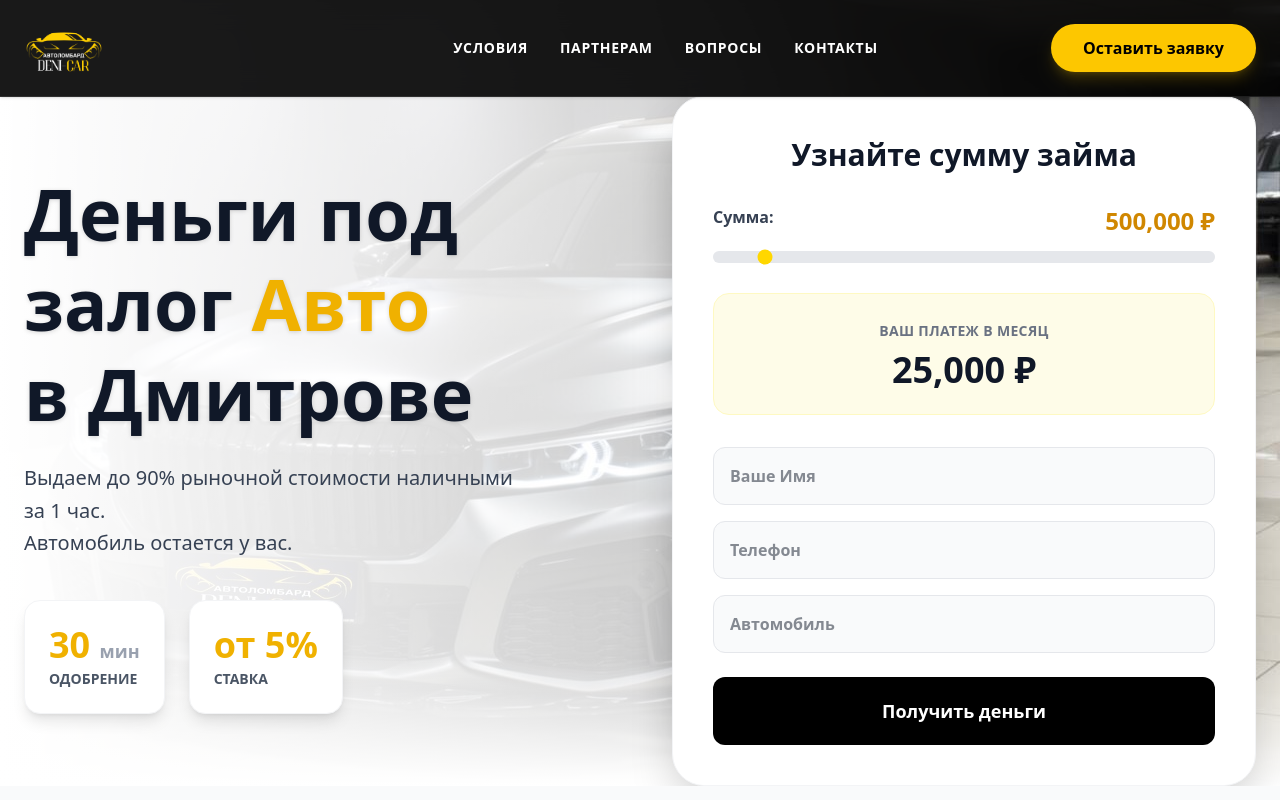
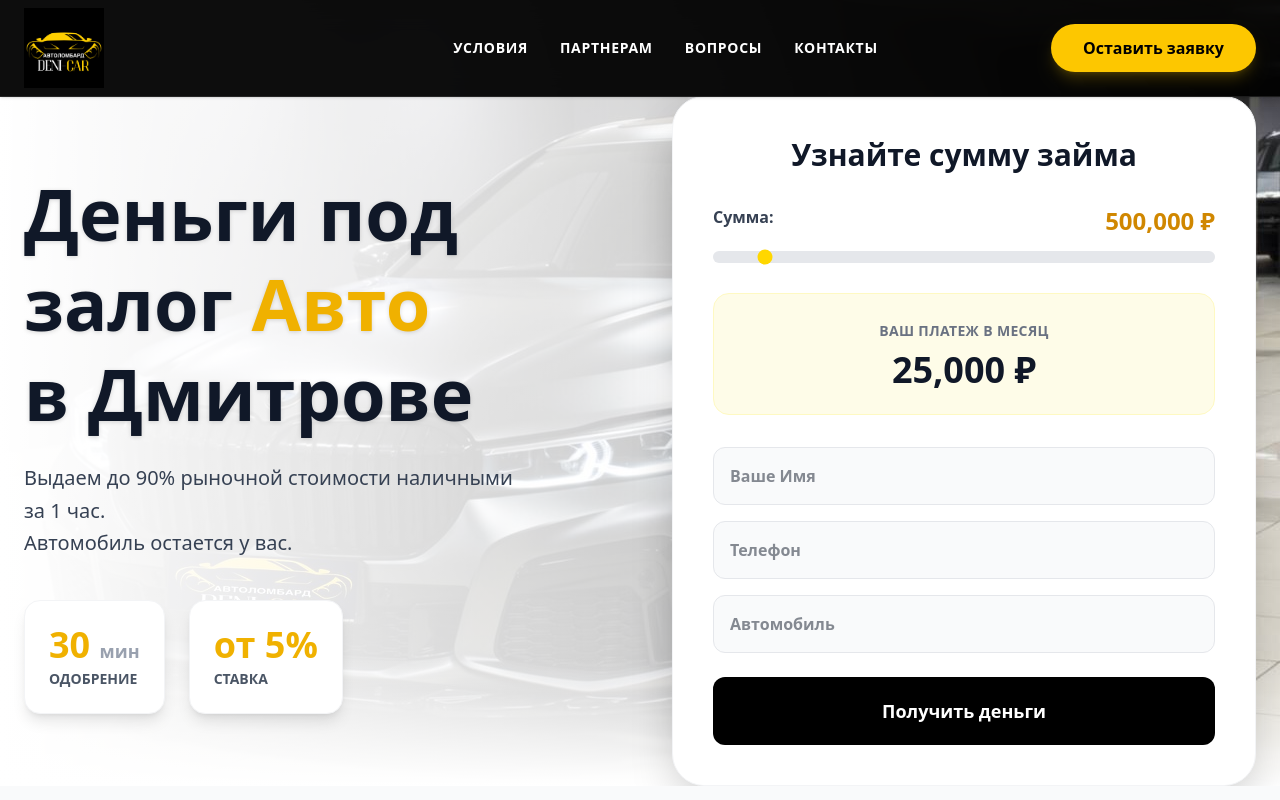
Before and after one commit to gansshumaher8-ship-it/deni-car, a Next.js app: page / in a window 1280 px wide. Shown: the top 800 px of the page. Built offline with nearby package versions, Linux system fonts and the light colour scheme.

Commit message:
Revert logo to jpg

```diff
--- a/app/page.tsx
+++ b/app/page.tsx
@@ -4,13 +4,6 @@ import { useState } from 'react';
 import { motion } from 'framer-motion';
 import { ChevronDown, MapPin, Phone, CheckCircle, Clock, FileText } from 'lucide-react';
 import Image from 'next/image';
-
-// ИМПОРТИРУЕМ КАРТИНКИ НАПРЯМУЮ
-// ВАЖНО: Скопируйте файлы logo-fin.png и car-fin.png в папку app!
-import logoImg from './logo-fin.png';
-import carImg from './car-fin.png';
-// Если bg.jpg тоже не грузится, скопируйте его в app и раскомментируйте строку ниже:
-// import bgImg from './bg.jpg';
 
 // --- КОМПОНЕНТЫ ---
 
@@ -91,12 +84,12 @@ export default function Home() {
     <main className="min-h-screen font-sans bg-white text-gray-900">
 
       {/* --- НАВИГАЦИЯ --- */}
-      <nav className="fixed top-0 w-full z-50 bg-black/90 backdrop-blur-md border-b border-white/10 shadow-sm transition-all">
+      <nav className="fixed top-0 w-full z-50 bg-black/95 backdrop-blur-md border-b border-white/10 shadow-sm transition-all">
         <div className="max-w-7xl mx-auto px-4 md:px-6 h-20 md:h-24 flex justify-between items-center">
 
-          {/* Логотип через IMPORT (надежно) */}
+          {/* Логотип: вернули обычный /logo.jpg из папки public */}
           <div className="relative h-12 w-36 md:h-20 md:w-64 flex-shrink-0">
-             <Image src={logoImg} alt="DENI-CAR" fill className="object-contain object-left" priority placeholder="blur" />
+             <Image src="/logo.jpg" alt="DENI-CAR" fill className="object-contain object-left" priority />
           </div>
 
           <div className="hidden md:flex gap-8 text-sm font-bold uppercase tracking-wider text-white">
@@ -120,7 +113,6 @@ export default function Home() {
       {/* --- HERO SECTION --- */}
       <section className="relative min-h-[90vh] flex items-center pt-24 overflow-hidden">
         <div className="absolute inset-0 z-0">
-          {/* Фон пока оставляем как было, если он работал. Если нет - скажите. */}
           <Image
             src="/bg.jpg"
             alt="Luxury Car"
@@ -233,8 +225,8 @@ export default function Home() {
 
           <div className="flex-1 mt-8 md:mt-0 relative h-64 md:h-[400px] w-full z-10 flex justify-center items-center bg-white/5 rounded-3xl border border-white/10 backdrop-blur-sm p-4">
              <div className="relative w-full h-full">
-                {/* КАРТИНКА ПАРТНЕРОВ ЧЕРЕЗ IMPORT */}
-                <Image src={carImg} alt="Партнерская программа" fill className="object-contain" placeholder="blur" />
+                {/* Вернули обычный /car-fin.png (если он у вас есть в public) или /car-graphic.png */}
+                <Image src="/car-fin.png" alt="Партнерская программа" fill className="object-contain" />
              </div>
           </div>
         </div>
@@ -253,8 +245,8 @@ export default function Home() {
         <div className="max-w-7xl mx-auto px-6 grid md:grid-cols-3 gap-16">
           <div>
             <div className="relative h-12 w-36 md:h-16 md:w-48 mb-6">
-                {/* ЛОГОТИП В ФУТЕРЕ ЧЕРЕЗ IMPORT */}
-                <Image src={logoImg} alt="DENI-CAR" fill className="object-contain object-left" />
+                {/* Логотип в футере */}
+                <Image src="/logo.jpg" alt="DENI-CAR" fill className="object-contain object-left" />
             </div>
             <p className="text-gray-400 text-sm leading-relaxed font-medium max-w-xs">
               Финансовая помощь под залог автомобиля. <br/>Быстро. Честно. Законно.
```
Also changed, not shown: public/logo-fin.png (deleted).
